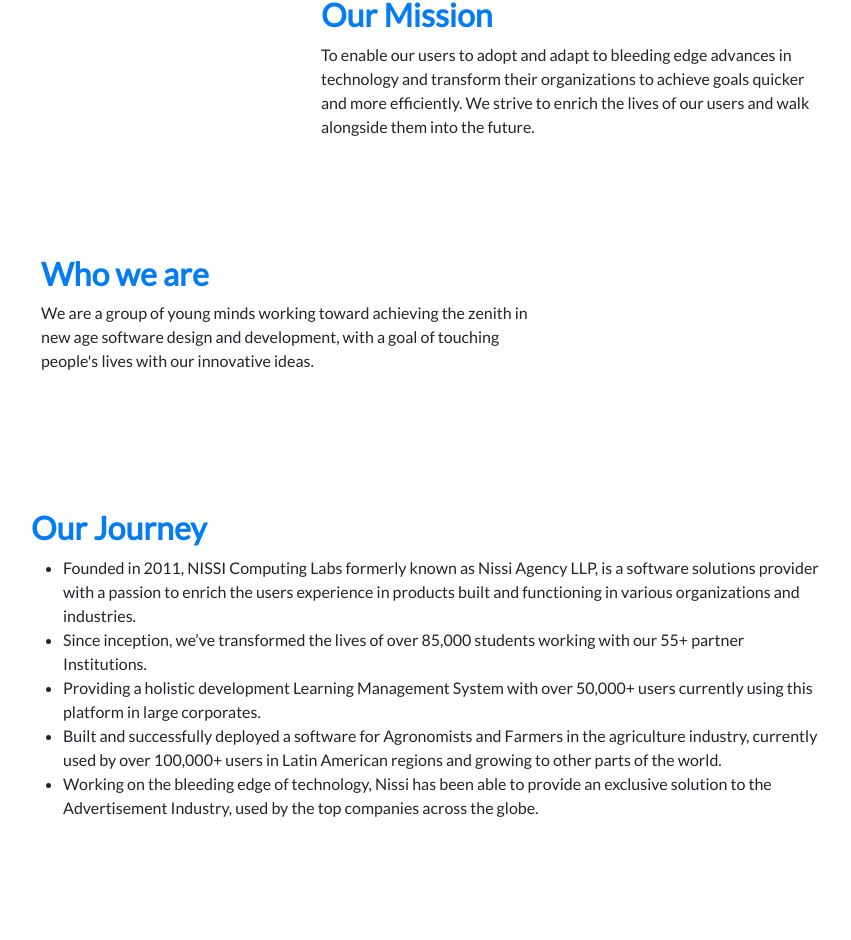
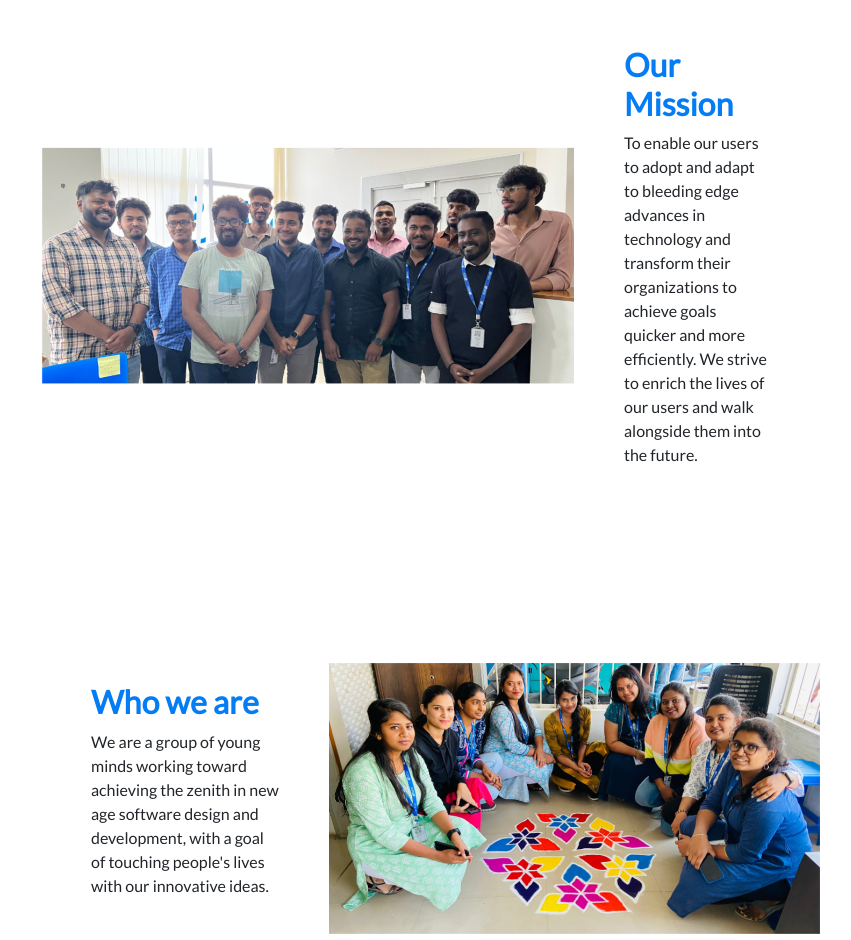
Before and after one commit to royceNissi/Nissi-Computing-labs, a React (Create React App) app: page /about-us in a window 1280 px wide. Shown: the part 425-1365 px from the top of the page, without its empty margins (209-1060 px from the left). Built offline with nearby package versions, Linux system fonts and the light colour scheme; a web font is replaced by a local one.

Commit message:
added team photos

```diff
--- a/src/pages/About.js
+++ b/src/pages/About.js
@@ -1,8 +1,10 @@
 import { Footer } from "../components/Footer"
 import { Success } from "../components/Success"
-import {Team} from '../components/Team'
-export const About=()=>{
-    return(
+import { Team } from '../components/Team'
+import Team1 from '../assests/Team/Team1.png';
+import Team2 from '../assests/Team/Team2.png';
+export const About = () => {
+    return (
         <>
             <div className="about-page">
                 <div className="about">
@@ -10,15 +12,21 @@
                     <p>Nissi Computing Labs provide unique software development solutions. We focus on research and ideation as they are priority to produce meaningful code for a stable and scalable software solution.
                     </p>
                 </div>
+                <div className="mission-container">
+                    <img src={Team1} alt="" className="team-pic"/>
                     <div className="mission">
                         <h2 className="about-page__sub-heading mission-head">Our Mission</h2>
                         <p>To enable our users to adopt and adapt to bleeding edge advances in technology and transform their organizations to achieve goals quicker and more efficiently. We strive to enrich the lives of our users and walk alongside them into the future.
                         </p>
                     </div>
+                </div>
+                <div className="we-container">
                     <div className="we">
                         <h2 className="about-page__sub-heading we-are">Who we are</h2>
                         <p>We are a group of young minds working toward achieving the zenith in new age software design and development, with a goal of touching people's lives with our innovative ideas.
                         </p>
+                    </div>
+                    <img src={Team2} alt="" className="team-pic" />
                 </div>
                 <div className="journey">
                     <h2 className="about-page__sub-heading journey-head">Our Journey</h2>
@@ -31,11 +39,11 @@
                     </ul>
                 </div>
                 <h2 className="about-page__sub-heading team-head">Our Team</h2>
-            <Team/>
+                <Team />
                 <h2 className="about-page__sub-heading achievements">Our Achievements and Success</h2>
-            <Success/>
+                <Success />
             </div>
-        <Footer/>
+            <Footer />
         </>
     )
 }
--- a/src/scss/05-objects/pages/aboutus.scss
+++ b/src/scss/05-objects/pages/aboutus.scss
@@ -9,9 +9,15 @@
         color: $secondary-color;
     }
 }
+.mission-container,.we-container{
+    display: flex;
+}
 @include small-screen{
     .team-head{
         text-align: center;
+    }
+    .mission-container,.we-container{
+        flex-direction: column;
     }
     .about-page{
         text-align: left;
@@ -24,6 +30,12 @@
 @include large-screen{
     .about-page{
         margin: 50px 200px;
+    }
+    .mission-container,.we-container{
+        padding: 50px;
+        .team-pic{
+            align-self: center;
+        }
     }
     .about,.we,.mission{
         width: 600px;
```
Also changed, not shown: src/assests/Team/Team1.png (added), src/assests/Team/Team2.png (added). Lines whose indentation alone changed are shown as unchanged.
